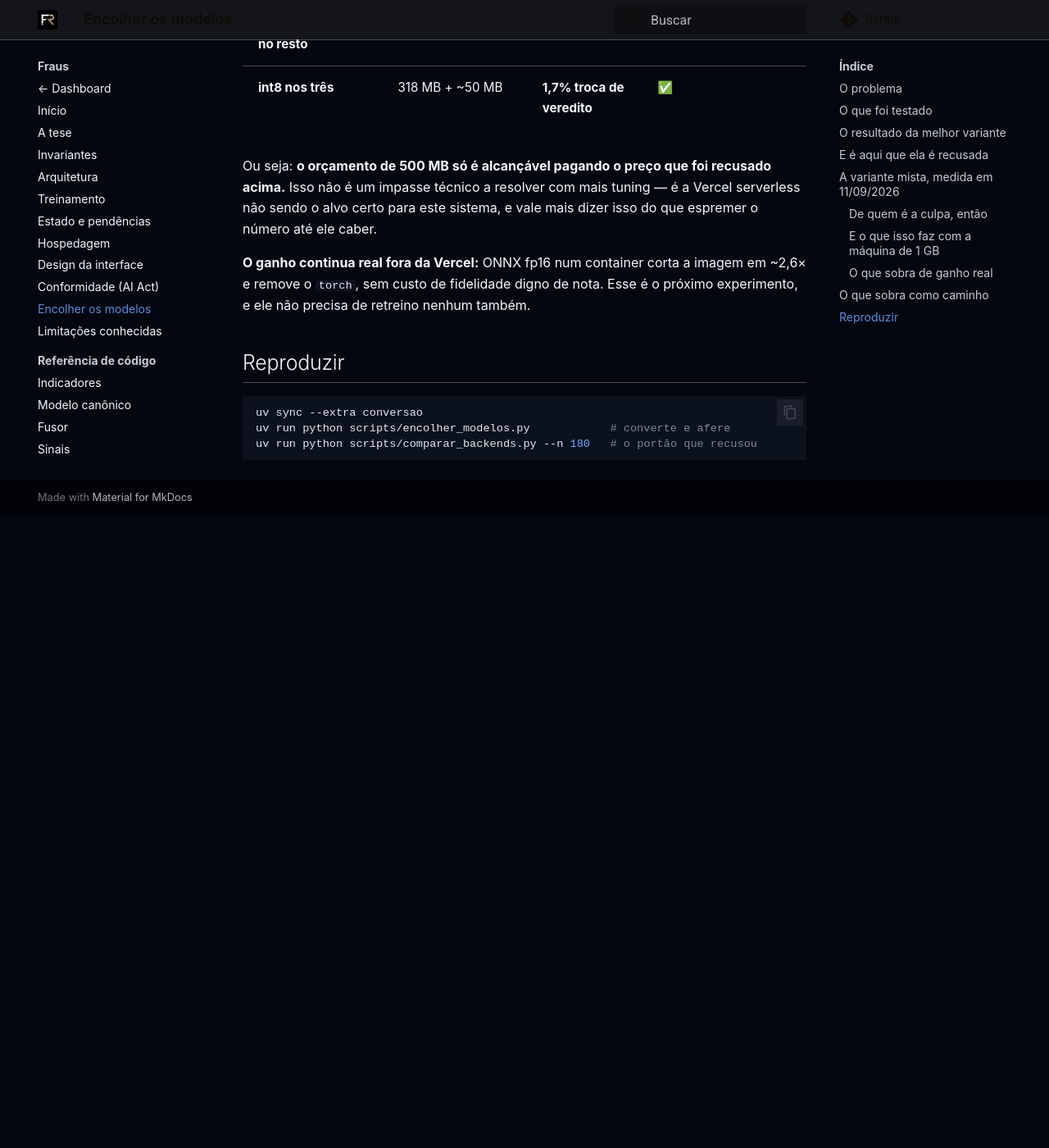
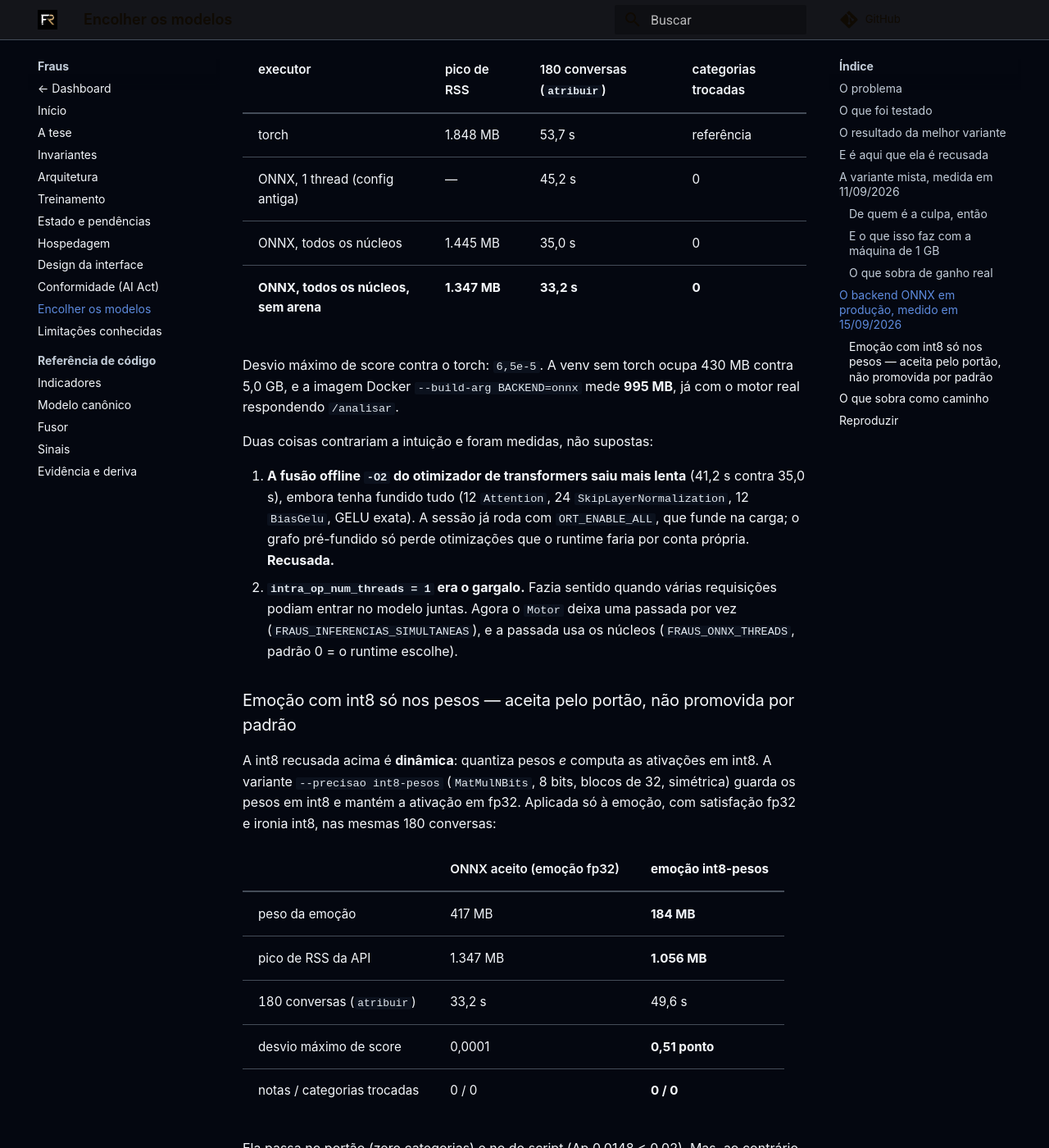
Before and after one commit to Joao-Tavares0312/Fraus, an MkDocs documentation site: the page built from docs/encolhimento.md, in a window 1280 px wide and 1400 px high, scrolled down 5359 px. Shown: the whole window at 82% size. Built offline with MkDocs 1.6.1 and Material for MkDocs 9.7.7, drawn with Linux system fonts in a browser that asks for light colours; comment, search, counter and statistics services are not loaded; before the commit the page ends 5989 px from its top, so only the background shows below that; some of the changed text lies outside the part shown.

Commit message:
feat(deploy): torch vira extra, imagem BACKEND=onnx sem torch, e a RAM medida limpa
- pyproject: torch sai das dependencias principais (extra torch)
- Dockerfile: ARG BACKEND=torch|onnx; a onnx mede 995 MB contra 2,07 GB e
  sobe com o motor real respondendo /analisar
- ONNX sem arena de CPU: pico 1.445 -> 1.347 MB (torch: 1.848 MB), mesmos
  scores, sem perder velocidade
- encolher_modelos: --precisao int8-pesos (MatMulNBits). Na emocao passa o
  portao (0/180 categorias, desvio max 0,51 ponto, pico 1.056 MB) mas fica
  documentada, nao padrao
- fusao offline -O2 medida e recusada: mais lenta que ORT_ENABLE_ALL na carga

Co-Authored-By: Claude Opus 5 (1M context) <noreply@anthropic.com>
Claude-Session: https://claude.ai/code/session_01VXr19gB7aUuz7eMJMK66ST

```diff
--- a/docs/encolhimento.md
+++ b/docs/encolhimento.md
@@ -174,6 +174,66 @@ encoder compartilhado com três cabeças de classificação daria ~416 MB em pre
 cheia — cabe em 1 GB sem quantizar nada e sem risco de veredito. O preço é
 retreino, e portanto a invariante 10 de novo; não é ajuste de deploy.
 
+## O backend ONNX em produção, medido em 15/09/2026
+
+A variante aceita acima (satisfação e emoção fp32, ironia int8) virou um
+executor de verdade: `FRAUS_BACKEND=onnx`. O padrão continua `torch`, e não há
+detecção nem fallback — backend desconhecido ou grafo ausente derruba o boot
+(invariante 7). O `torch` saiu das dependências principais para o extra
+`torch`, e o import dele ficou preguiçoso: `fraus.motor` não o arrasta mais
+(há teste para isso).
+
+Isso destravou a **medição de RAM que estava pendente**, agora numa venv sem
+torch instalado (`uv sync --extra dev --extra onnx`), com o app montado por
+`criar_app_padrao` e 30 conversas atribuídas:
+
+| executor | pico de RSS | 180 conversas (`atribuir`) | categorias trocadas |
+|---|---|---|---|
+| torch | 1.848 MB | 53,7 s | referência |
+| ONNX, 1 thread (config antiga) | — | 45,2 s | 0 |
+| ONNX, todos os núcleos | 1.445 MB | 35,0 s | 0 |
+| **ONNX, todos os núcleos, sem arena** | **1.347 MB** | **33,2 s** | **0** |
+
+Desvio máximo de score contra o torch: `6,5e-5`. A venv sem torch ocupa 430 MB
+contra 5,0 GB, e a imagem Docker `--build-arg BACKEND=onnx` mede **995 MB**,
+já com o motor real respondendo `/analisar`.
+
+Duas coisas contrariam a intuição e foram medidas, não supostas:
+
+1. **A fusão offline `-O2` do otimizador de transformers saiu mais lenta**
+   (41,2 s contra 35,0 s), embora tenha fundido tudo (12 `Attention`, 24
+   `SkipLayerNormalization`, 12 `BiasGelu`, GELU exata). A sessão já roda com
+   `ORT_ENABLE_ALL`, que funde na carga; o grafo pré-fundido só perde otimizações
+   que o runtime faria por conta própria. **Recusada.**
+2. **`intra_op_num_threads = 1` era o gargalo.** Fazia sentido quando várias
+   requisições podiam entrar no modelo juntas. Agora o `Motor` deixa uma passada
+   por vez (`FRAUS_INFERENCIAS_SIMULTANEAS`), e a passada usa os núcleos
+   (`FRAUS_ONNX_THREADS`, padrão 0 = o runtime escolhe).
+
+### Emoção com int8 só nos pesos — aceita pelo portão, não promovida por padrão
+
+A int8 recusada acima é **dinâmica**: quantiza pesos *e* computa as ativações
+em int8. A variante `--precisao int8-pesos` (`MatMulNBits`, 8 bits, blocos de
+32, simétrica) guarda os pesos em int8 e mantém a ativação em fp32. Aplicada só
+à emoção, com satisfação fp32 e ironia int8, nas mesmas 180 conversas:
+
+| | ONNX aceito (emoção fp32) | **emoção int8-pesos** |
+|---|---|---|
+| peso da emoção | 417 MB | **184 MB** |
+| pico de RSS da API | 1.347 MB | **1.056 MB** |
+| 180 conversas (`atribuir`) | 33,2 s | 49,6 s |
+| desvio máximo de score | 0,0001 | **0,51 ponto** |
+| notas / categorias trocadas | 0 / 0 | **0 / 0** |
+
+Ela passa no portão (zero categorias) e no do script (Δp 0,0148 < 0,02). Mas,
+ao contrário do fp32, **não é o mesmo número**: meio ponto de score é margem
+que uma conversa encostada na fronteira 6/7 ou 8/9 pode atravessar num corpus
+maior que as 180. Por isso ela fica disponível e documentada, **não** como o
+padrão de `modelos-onnx/`. E 1.056 MB **ainda não cabe** numa máquina de 1 GB,
+então ela não resolve o caso que justificaria o risco.
+
+A conclusão sobre o encoder compartilhado abaixo não mudou.
+
 ## O que sobra como caminho
 
 | caminho | tamanho estimado | fidelidade | cabe em 500 MB? |
```
Also changed, not shown: CLAUDE.md (+6 -3 lines), docs/hospedagem.md (+11 -0 lines), pyproject.toml (+7 -2 lines), 5 other files.
